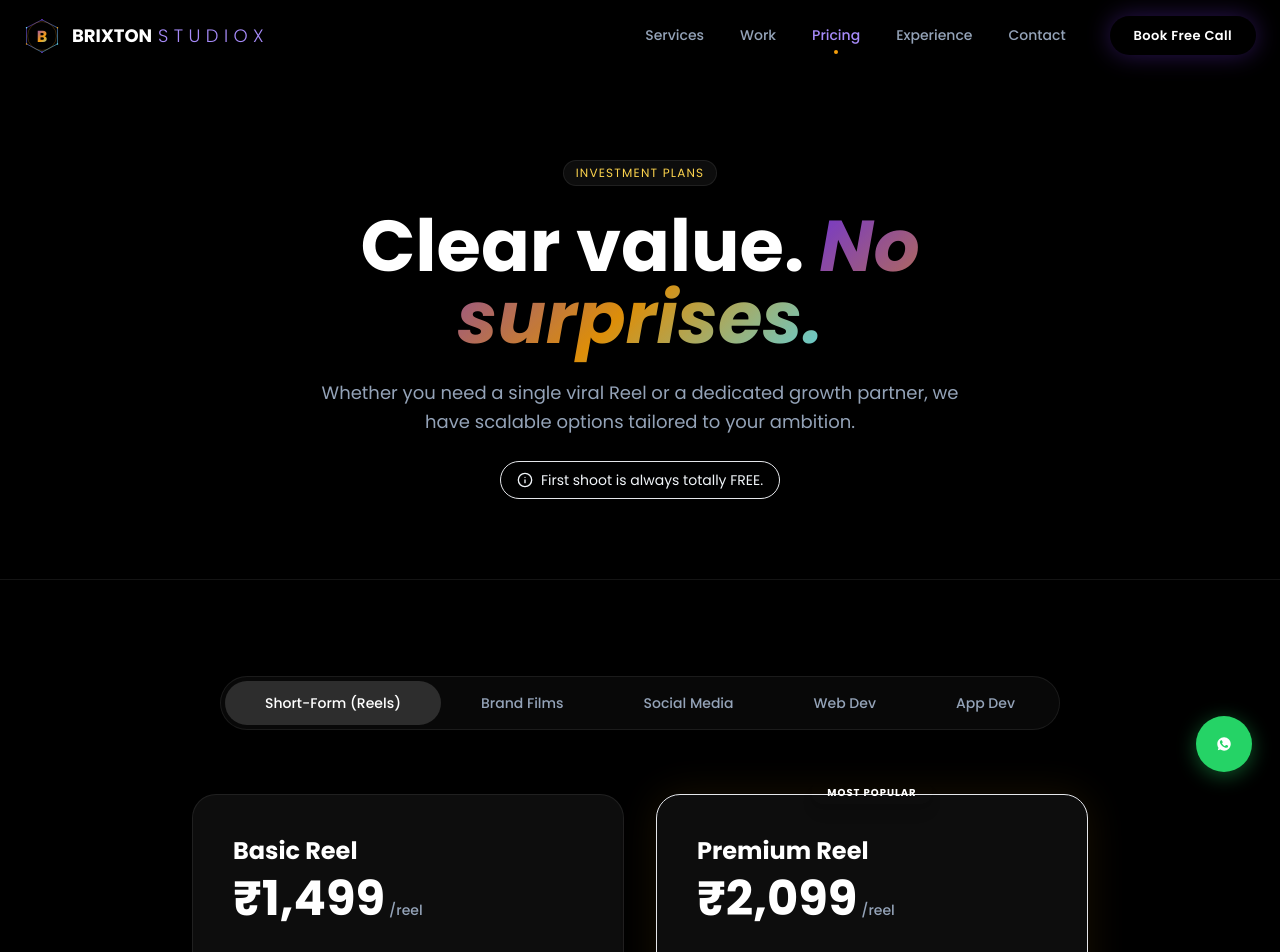
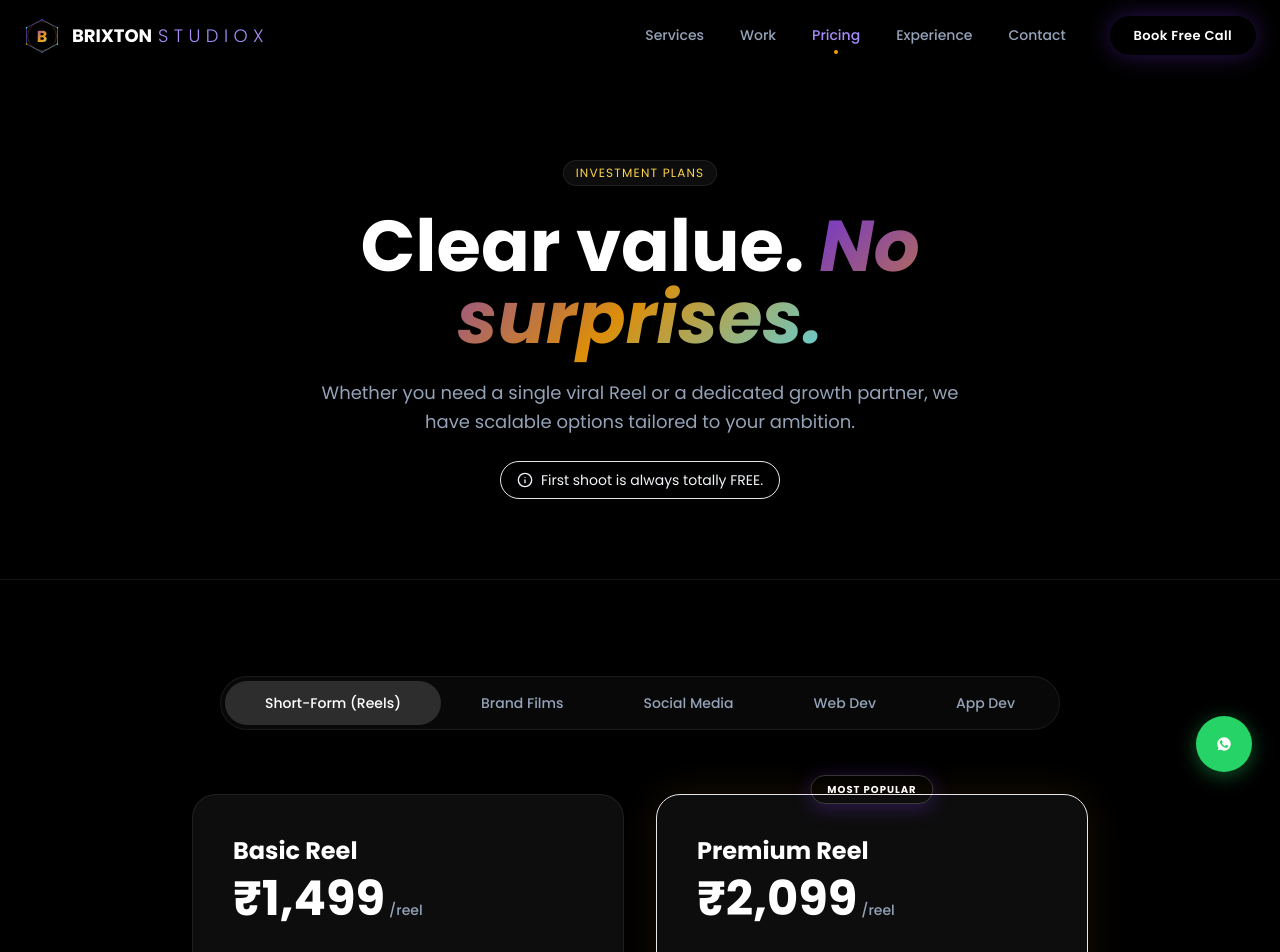
Before and after one commit to aaryan-codes56/brixton-studiox, a React (Vite) app in the folder frontend/: page /pricing in a window 1280 px wide. Shown: the top 952 px of the page. Built offline with nearby package versions, Linux system fonts and the light colour scheme.

Commit message:
UI: Fix overlapping 'Most Popular' badge by increasing top offset and adding border

```diff
--- a/frontend/src/components/Pricing.jsx
+++ b/frontend/src/components/Pricing.jsx
@@ -88,7 +88,7 @@ const PricingTeaser = () => {
             className={`group relative flex flex-col bg-card border ${plan.highlight ? 'border-accent-gold-light/30 shadow-[0_0_40px_rgba(245,158,11,0.1)]' : 'border-border-subtle'} p-8 rounded-2xl transition-all duration-500 hover:-translate-y-2 backdrop-blur-md ${plan.border} w-full sm:w-[calc(50%-12px)] lg:w-[calc(33.33%-16px)] min-w-[280px] max-w-[400px]`}
           >
             {plan.highlight && (
-               <div className="absolute -top-[14px] left-1/2 -translate-x-1/2 px-4 py-1 rounded-full bg-[var(--gradient-brand)] text-text-white font-body font-bold text-[10px] tracking-widest uppercase shadow-lg z-10 whitespace-nowrap">
+               <div className="absolute -top-5 left-1/2 -translate-x-1/2 px-4 py-1.5 rounded-full bg-[var(--gradient-brand)] border border-white/20 text-text-white font-body font-bold text-[10px] tracking-widest uppercase shadow-[0_4px_20px_rgba(124,58,237,0.3)] z-10 whitespace-nowrap">
                  Most Popular
                </div>
             )}
--- a/frontend/src/pages/PricingPage.jsx
+++ b/frontend/src/pages/PricingPage.jsx
@@ -212,7 +212,7 @@ export default function PricingPage() {
                     }`}
                   >
                     {plan.popular && (
-                      <div className="absolute -top-[14px] left-1/2 -translate-x-1/2 px-4 py-1 rounded-full bg-[var(--gradient-brand)] text-text-white font-body font-bold text-[10px] tracking-widest uppercase shadow-lg z-10 whitespace-nowrap">
+                      <div className="absolute -top-5 left-1/2 -translate-x-1/2 px-4 py-1.5 rounded-full bg-[var(--gradient-brand)] border border-white/20 text-text-white font-body font-bold text-[10px] tracking-widest uppercase shadow-[0_4px_20px_rgba(124,58,237,0.3)] z-10 whitespace-nowrap">
                         Most Popular
                       </div>
                     )}
```
